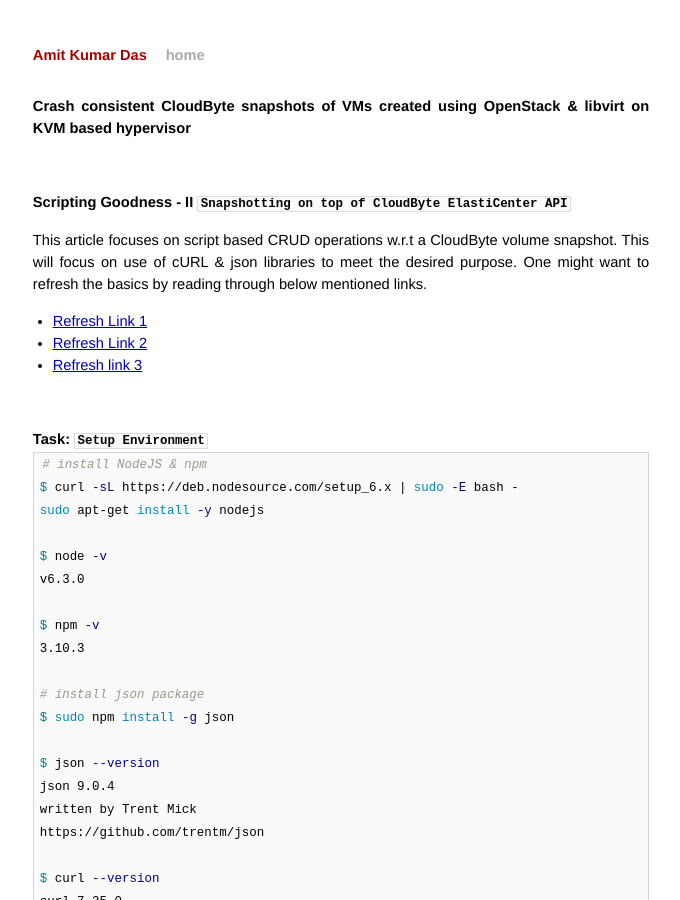
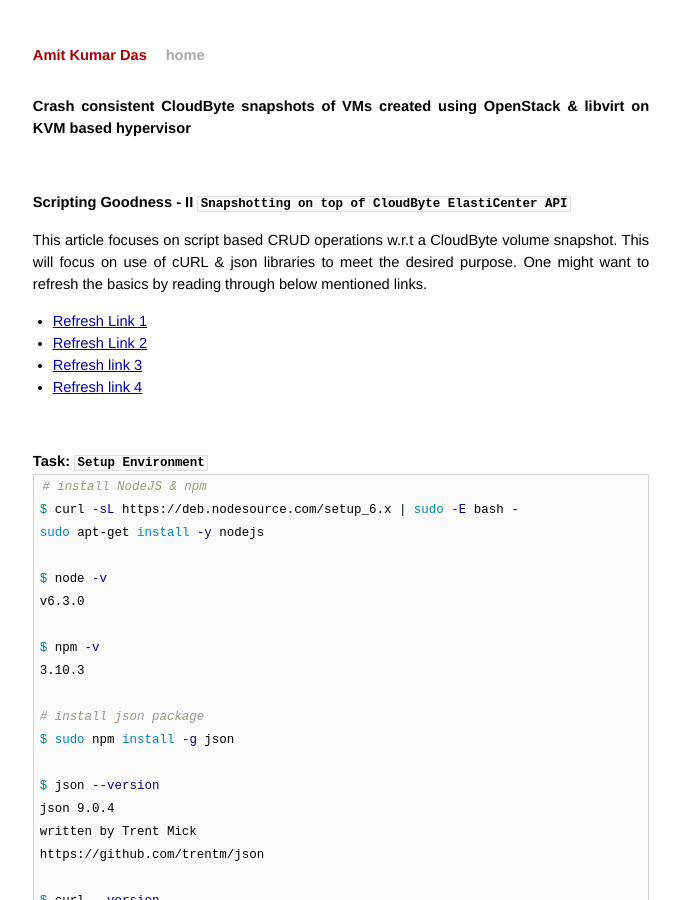
Before and after one commit to AmitKumarDas/amitkumardas.github.io, a Jekyll site: the page built from _posts/2016-07-08-crash-consistent-cloudbyte-snapshots-of-vms-created-using-openstack-and-libvirt-on-kvm.md, in a window 1280 px wide and 900 px high. Shown: the whole window, without its empty margins (299-979 px from the left). Built offline with Jekyll 4.4.1, drawn with Linux system fonts in a browser that asks for light colours.

Commit message:
Update 2016-07-08-crash-consistent-cloudbyte-snapshots-of-vms-created-using-openstack-and-libvirt-on-kvm.md

```diff
--- a/_posts/2016-07-08-crash-consistent-cloudbyte-snapshots-of-vms-created-using-openstack-and-libvirt-on-kvm.md
+++ b/_posts/2016-07-08-crash-consistent-cloudbyte-snapshots-of-vms-created-using-openstack-and-libvirt-on-kvm.md
@@ -17,6 +17,7 @@
 - [Refresh Link 1](https://amitkumardas.github.io/2016/07/07/scripting-openstack-cli.html)
 - [Refresh Link 2](https://amitkumardas.github.io/2016/07/01/using-curl-as-rest-client-to-cloudbyte-elasticenter.html)
 - [Refresh link 3](https://amitkumardas.github.io/2016/07/02/using-curl-and-json-to-create-a-cloudbyte-volume.html)
+- [Refresh link 4](https://amitkumardas.github.io/2016/04/09/setting-up-a-kvm-based-setup-for-crash-consistent-cloudbyte-storage-snapshots.html)
 
 <br />
 
```
